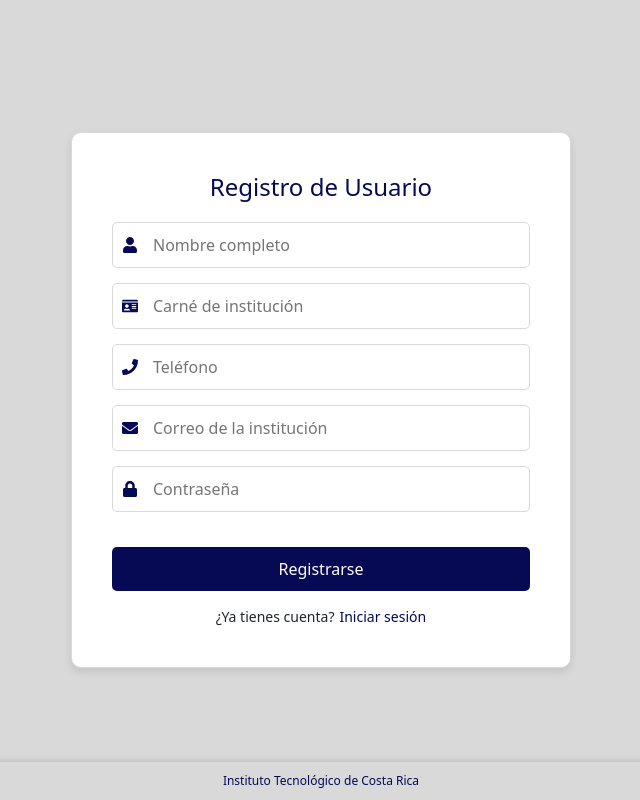
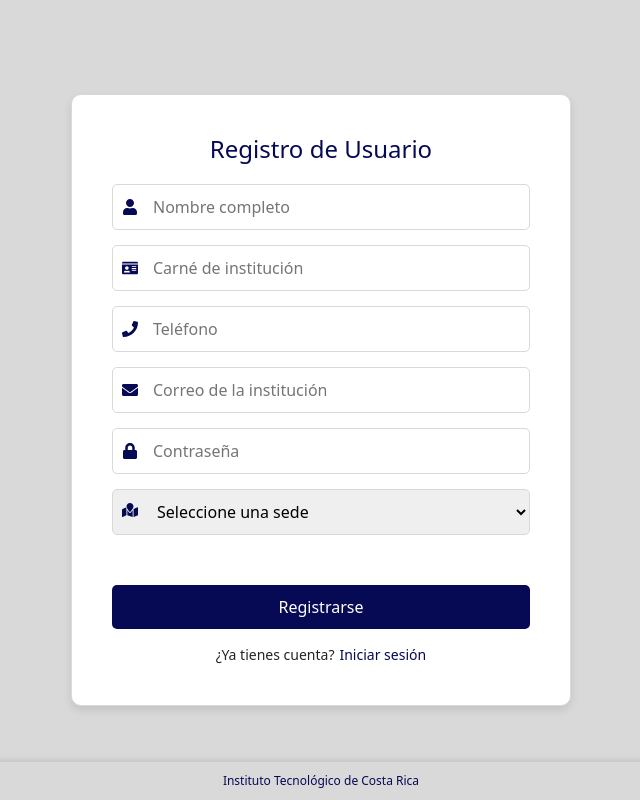
Before and after one commit to proyectosFinales/proyecto_software, a React (Create React App) app: page /registro in a window 1280 px wide. Shown: the whole page, without its empty margins (319-959 px from the left). Built offline with nearby package versions, Linux system fonts and the light colour scheme; no server answers; what @react-pdf/renderer would draw is missing.

Commit message:
Completitud de ingreso de sede al agregar usuarios

```diff
--- a/src/controller/userInfo.js
+++ b/src/controller/userInfo.js
@@ -74,7 +74,6 @@ export async function updateUserInfo(userData) {
         .eq('id', userData.id);
 
       if (error) {
-        console.log(error.message);
         throw new Error("Error al actualizar el usuario");
       }
 
--- a/src/view/pages/Registro.js
+++ b/src/view/pages/Registro.js
@@ -1,5 +1,5 @@
 import { React, useState } from 'react';
-import { FaUser, FaIdCard, FaPhone, FaEnvelope, FaLock } from 'react-icons/fa';
+import { FaUser, FaIdCard, FaPhone, FaEnvelope, FaLock, FaMapMarked } from 'react-icons/fa';
 import '../styles/Registro.css';
 import { signUpNewUser } from '../../controller/Signup';
 import { useNavigate } from 'react-router-dom';
@@ -10,12 +10,13 @@ const Registro = () => {
   const [number, setNumber] = useState('');
   const [email, setEmail] = useState('');
   const [password, setPassword] = useState('');
+  const [sede, setSede] = useState('');
 
   const navigate = useNavigate();
 
   const handleSubmit = async () => {
     try {
-      await signUpNewUser(fullName, carnet, number, email, password);
+      await signUpNewUser(fullName, carnet, number, email, password, sede);
       alert('Usuario registrado con éxito.');
       navigate('/login');
     } catch (error) {
@@ -58,6 +59,24 @@ const Registro = () => {
             onChange={(e) => setPassword(e.target.value)} />
         </div>
 
+        <div className="input-container-registro">
+          <FaMapMarked className="icon-sede" />
+                <select
+                  name="sede"
+                  className="sede-dropdown"
+                  value={sede}
+                  onChange={(e) => setSede(e.target.value)}
+                  required
+                >
+                  <option value="">Seleccione una sede</option>
+                  <option value="Central Cartago">Central Cartago</option>
+                  <option value="Local San José">Local San José</option>
+                  <option value="Local San Carlos">Local San Carlos</option>
+                  <option value="Limón">Centro Académico de Limón</option>
+                  <option value="Alajuela">Centro Académico de Alajuela</option>
+                </select>
+        </div>
+
         <button className="btn-register" onClick={handleSubmit}>Registrarse</button>
 
         <div className="footer-links">
--- a/src/view/styles/Registro.css
+++ b/src/view/styles/Registro.css
@@ -85,3 +85,19 @@ h2 {
   padding: 10px 0;
   box-shadow: 0 -2px 5px rgba(0, 0, 0, 0.1);
 }
+
+.sede-dropdown {
+  width: 100%;
+  padding: 10px 40px;
+  font-size: 16px;
+  border: 1px solid var(--gris_claro);
+  border-radius: 5px;
+}
+
+.icon-sede{
+  position: absolute;
+  left: 10px;
+  top: 35%;
+  transform: translateY(-50%);
+  color: var(--azul);
+}
```
